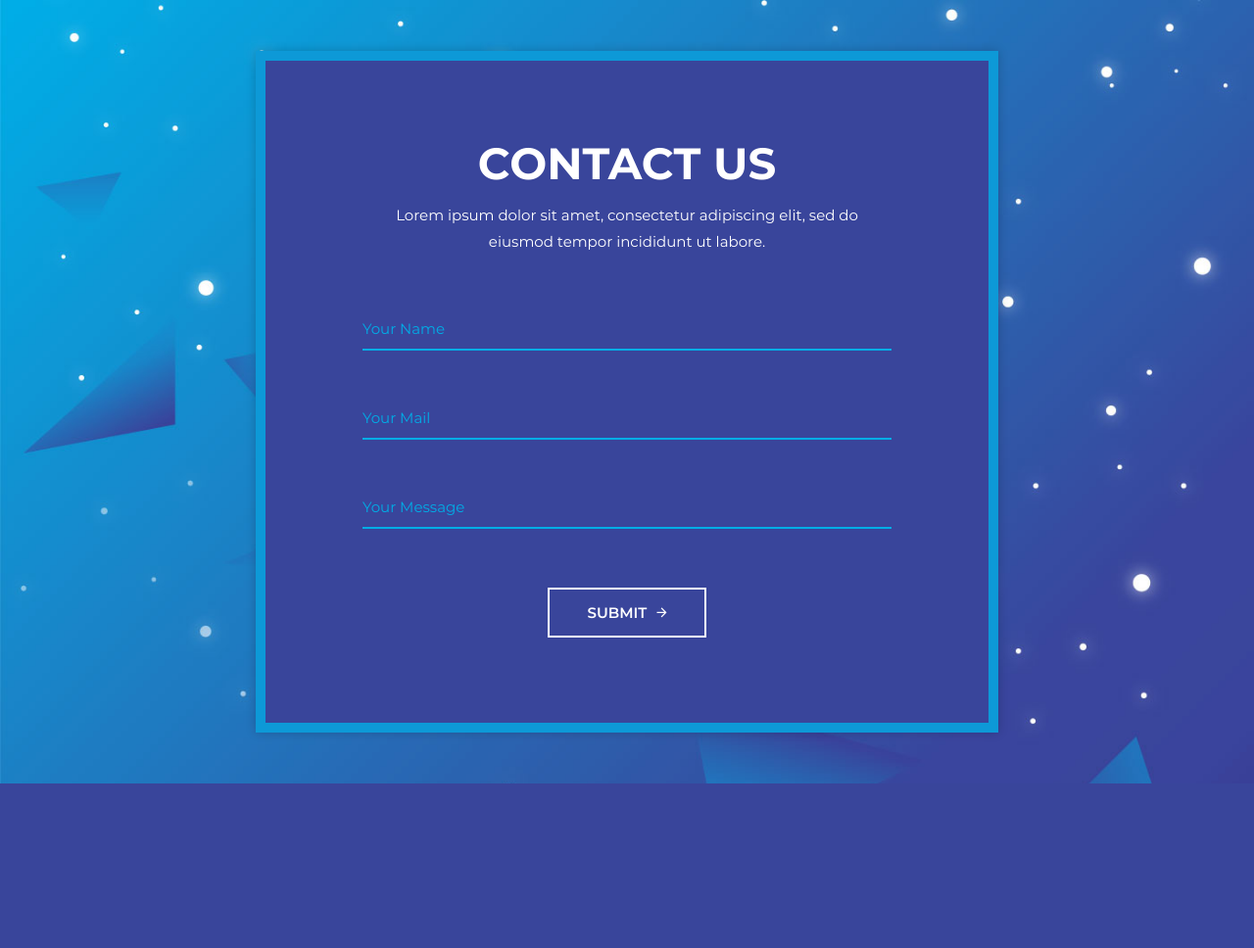
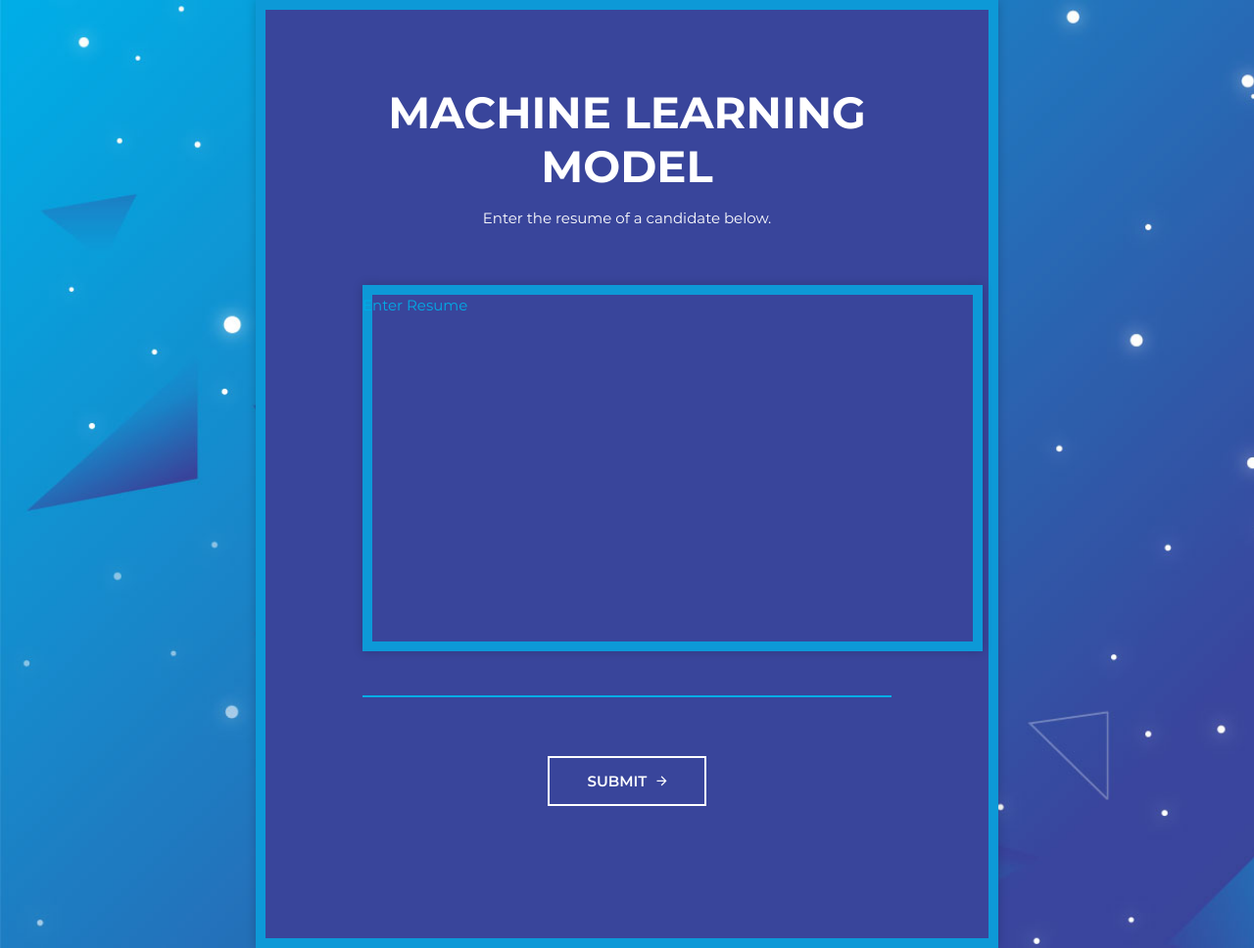
Before and after one commit to avipate/Git-Practice-, a Flask app: template templates/prediction.html in a window 1280 px wide. Shown: the whole page at 98% size. Before the commit the page ends 800 px from the top, so only its background shows below. Run offline with Flask 2, Linux system fonts and the light colour scheme; the template is opened without the code that fills it, so the values that code supplies are empty; parts of the project's set-up code (start-up, migrations or seed data) failed here and were passed over.

Commit message:
adding moodel to app.py file.

```diff
--- a/app.py
+++ b/app.py
@@ -1,6 +1,70 @@
 # Importing required Libraries
-from flask import Flask, render_template
+import pickle
+import re
+import nltk
+from nltk.tokenize import word_tokenize
+from nltk.corpus import stopwords
+from nltk.stem import WordNetLemmatizer
+from flask import Flask, render_template, request
+import numpy as np
 
+nltk.download('stopwords')
+nltk.download('wordnet')
+stops = stopwords.words('english')
+
+# Loading the model
+model = pickle.load(open("model.pkl", 'rb'))
+
+
+# def remove_url(raw_test):
+#     raw_test = re.sub(r'http\S+\s*', ' ', raw_test)
+#     raw_test = re.sub(r'www\S+\s*', ' ', raw_test)
+#     raw_test = re.sub(r'[a-zA-Z0-9]\S+com\s*', '', raw_test)
+#     return raw_test
+
+
+# To convert the non-ascii code into ascii
+def encode(text):
+    text = text.encode('ascii', 'ignore')  # Encoding
+    text = text.decode()  # Decoding
+    return text
+
+
+# To remove punctuations and blank space from the resume column
+def remove_tags(raw_test):
+    raw_test = re.sub('\s+', ' ', raw_test)  # To remove Blank Space
+    raw_test = re.sub('[^\w\s]', '', raw_test)  # To remove Punctuations
+    return raw_test
+
+
+# To lower the characters in resume column
+# def to_lower(text):
+#
+#     return text
+# df['Resume'] = df['Resume'].apply(lambda x: x.lower())
+
+
+# Tokenizing the word
+def tokenize(text):
+    text = word_tokenize(text)
+    return text
+
+
+# Applying stopwords
+def remove_stopwords(text):
+    text = [word for word in text if word not in stops]
+    return text
+
+
+# Applying Lemmatizer on resume column
+def lemmatize_words(text):
+    lm = WordNetLemmatizer()
+    words = [lm.lemmatize(word, pos='v') for word in text]  # pos='v' means verb removing part of speech
+    return ' '.join(words)
+
+
+# resume = request.form.get('resume')
+# print(resume)
 # Creating app
 app = Flask(__name__)
 
@@ -11,8 +75,25 @@
     return render_template('index.html')
 
 
-@app.route('/predict')
+@app.route('/predict', methods=['POST', 'GET'])
 def prediction_page():
+    resume = request.form.get('resume')
+    # resume = remove_url(resume)
+
+    def remove_url(raw_test):
+        raw_test = re.sub(r'http\S+\s*', ' ', raw_test)
+        raw_test = re.sub(r'www\S+\s*', ' ', raw_test)
+        raw_test = re.sub(r'[a-zA-Z0-9]\S+com\s*', '', raw_test)
+        return raw_test
+    resume = remove_url(resume)
+    resume = encode(resume)
+    resume = remove_tags(resume)
+    # resume = str(lambda x: x.lower())
+    resume = tokenize(resume)
+    resume = remove_stopwords(resume)
+    resume = lemmatize_words(resume)
+    print(resume)
+
     return render_template('prediction.html')
 
 
--- a/templates/prediction.html
+++ b/templates/prediction.html
@@ -16,28 +16,26 @@
 
 		<div class="wrapper">
 			<div class="inner">
-				<form action="">
-					<h3>Contact Us</h3>
-					<p>Lorem ipsum dolor sit amet, consectetur adipiscing elit, sed do eiusmod tempor incididunt ut labore.</p>
+				<form class="form" action="/predict" method="POST">
+					<h3>Machine Learning Model</h3>
+					<p>Enter the resume of a candidate below.</p>
 					<label class="form-group">
-						<input type="text" class="form-control"  required>
-						<span>Your Name</span>
+
+						<textarea class="inner" rows="10" cols="40"></textarea>
+						<input type="text" name="resume" class="form-control"  required>
+						<span>Enter Resume </span>
 						<span class="border"></span>
-					</label>
-					<label class="form-group">
-						<input type="text" class="form-control"  required>
-						<span for="">Your Mail</span>
-						<span class="border"></span>
-					</label>
-					<label class="form-group" >
-						<textarea name="" id="" class="form-control" required></textarea>
-						<span for="">Your Message</span>
-						<span class="border"></span>
-					</label>
 					<button>Submit
 						<i class="zmdi zmdi-arrow-right"></i>
 					</button>
 				</form>
+<!--				{% if prediction %}-->
+<!--							{% if prediction==1 %}-->
+<!--								<h3 style="color:green">Diabetic </h3>-->
+<!--							{% else %}-->
+<!--								<h3 style="color:red"> Not Diabetic </h3>-->
+<!--							{% endif %}-->
+<!--				{% endif %}-->
 			</div>
 		</div>
 
```
Also changed, not shown: 1 other file.
